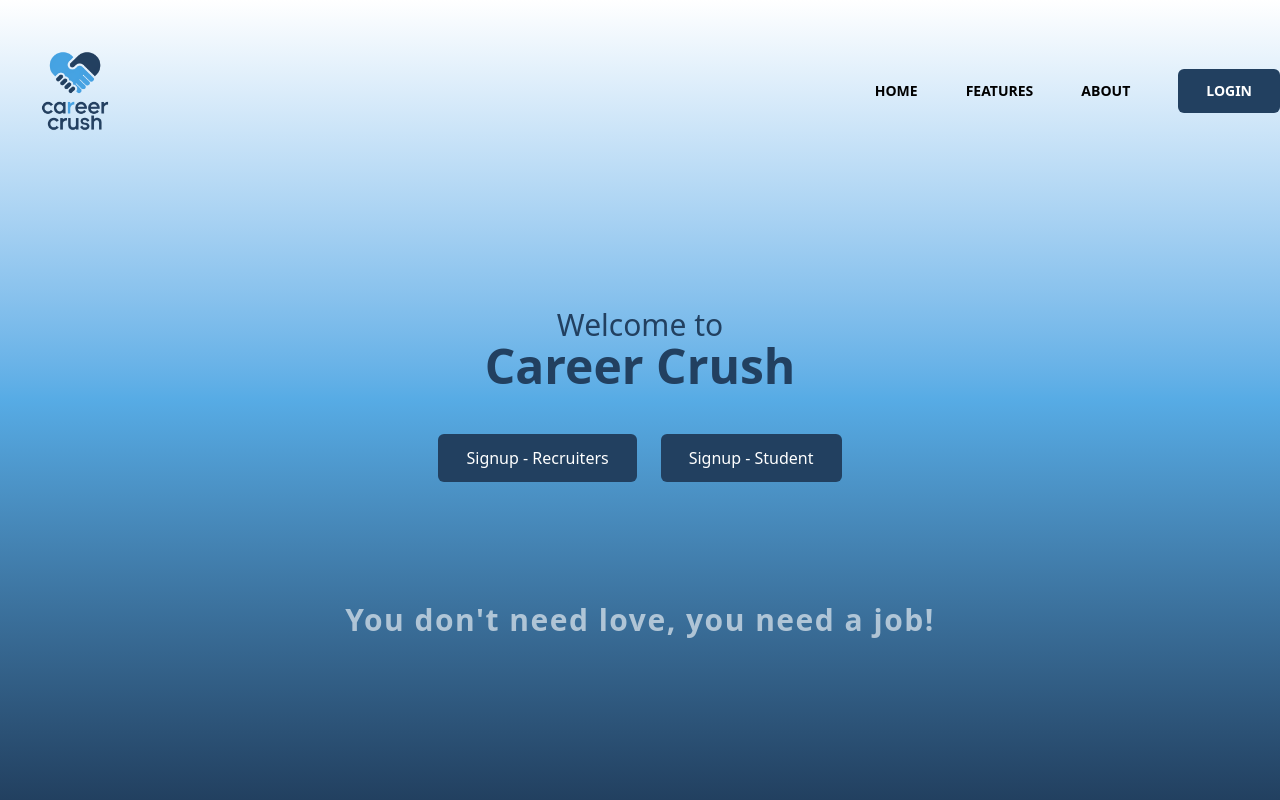
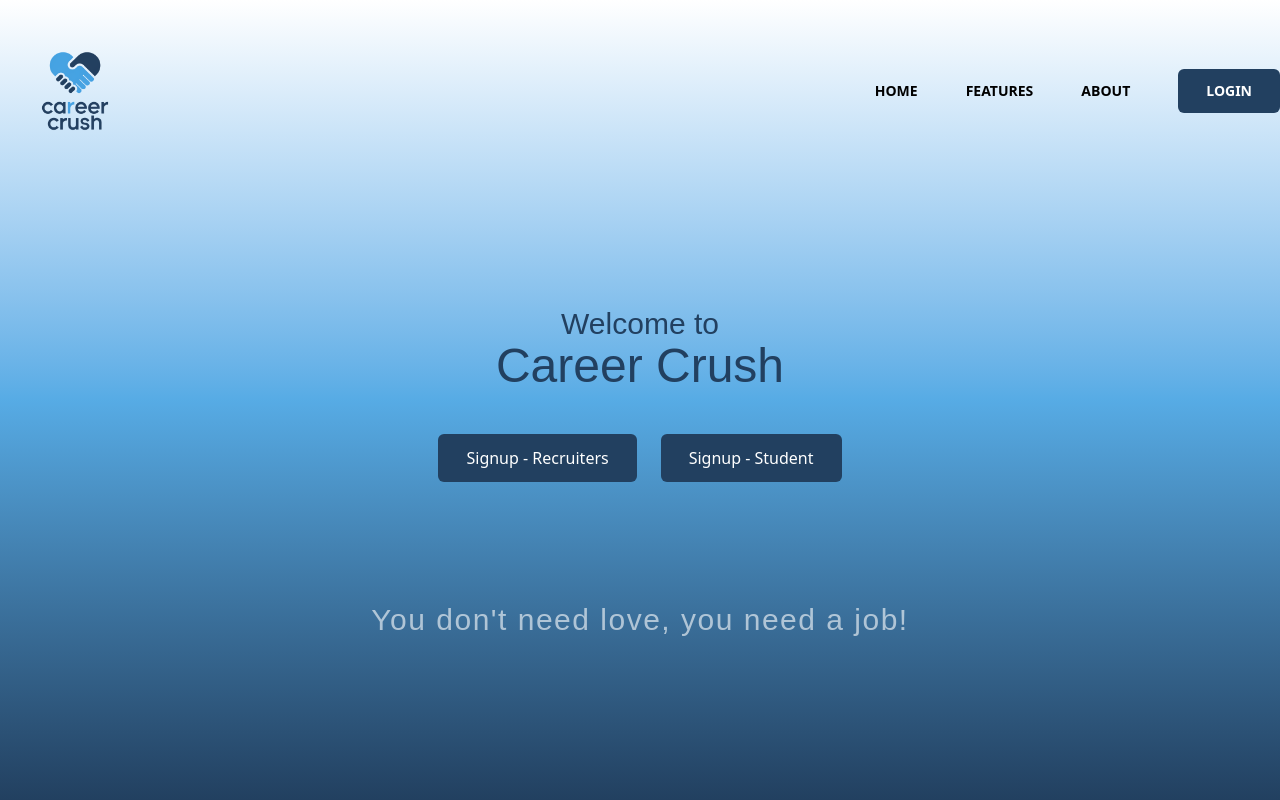
Before and after one commit to zahabiyaL/career-crush, a React (Vite) app: page / in a window 1280 px wide. Built offline with nearby package versions, Linux system fonts and the light colour scheme; a web font is replaced by a local one.

Commit message:
About page

```diff
--- /dev/null
+++ b/src/About.jsx
@@ -0,0 +1,22 @@
+import React from "react";
+
+function AboutSection() {
+  return (
+    <div className="flex items-center justify-center min-h-screen bg-gradient-to-b from-blue-200 to-blue-400">
+      <div className="text-center p-10">
+        <h1 className="text-6xl font-glook text-white tracking-widest">ABOUT</h1>
+        <div className="mt-10 bg-blue-700 rounded-2xl p-10 shadow-xl">
+          <p className="text-2xl text-white font-light leading-relaxed italic">
+            "Companies seeking top Computer Science talent face time-consuming
+            and inefficient hiring processes that require sifting through
+            numerous generic applications. At the same time, qualified CS
+            students struggle to stand out and connect with companies that
+            match their skills and interests."
+          </p>
+        </div>
+      </div>
+    </div>
+  );
+}
+
+export default AboutSection;
--- a/src/components/Home.jsx
+++ b/src/components/Home.jsx
@@ -5,13 +5,13 @@ const Home = () => {
     <section className="realtive">
       <div className="container mx-auto px-4 flex flex-col-reverse lg:flex-row items-center gap-12 mt-14 lg:mt-28">
         <div className="flex flex-1 flex-col items-center">
-        <h1 className="text-cc-dblue font-semibold text-3xl md:text-4 lg:text-5xl text-center mb-8"><span className="font-light text-[15px] md:text-md lg:text-[30px]">Welcome to<br /></span>Career Crush
+        <h1 className="text-cc-dblue font-glook text-3xl md:text-4 lg:text-5xl text-center mb-8"><span className="font-light text-[15px] md:text-md lg:text-[30px]">Welcome to<br /></span>Career Crush
         </h1>
         <div className="flex justify-center flex-wrap gap-6 mt-3">
           <Link to={'/company-signup'}><button className="btn btn-purple">Signup - Recruiters</button></Link>
           <Link to={'/student-signup'}><button className="btn btn-white">Signup - Student</button></Link>
         </div>
-        <p className="text-white/60 font-bold text-lg md:text-3xl mt-[200px] lg:mt-[120px] md:tracking-wider">You don&apos;t need love, you need a job!</p>
+        <p className="text-white/60 font-glook text-ld md:text-3xl mt-[200px] lg:mt-[120px] md:tracking-wider">You don&apos;t need love, you need a job!</p>
       </div>
     </div>
     </section>
--- a/src/index.css
+++ b/src/index.css
@@ -4,8 +4,8 @@
 
 
 @theme {
-  --font-poppins: "Poppins", sans-serif;
-  --font-glook: "Gloock", sans-serif;
+  --font-poppins: 'Poppins', sans-serif;
+  --font-glook: 'Gloock', sans-serif;
   --color-cc-purple: #5267DF;
   --color-cc-red: #FA5959;
   --color-cc-blue: #44a2e2;
```
